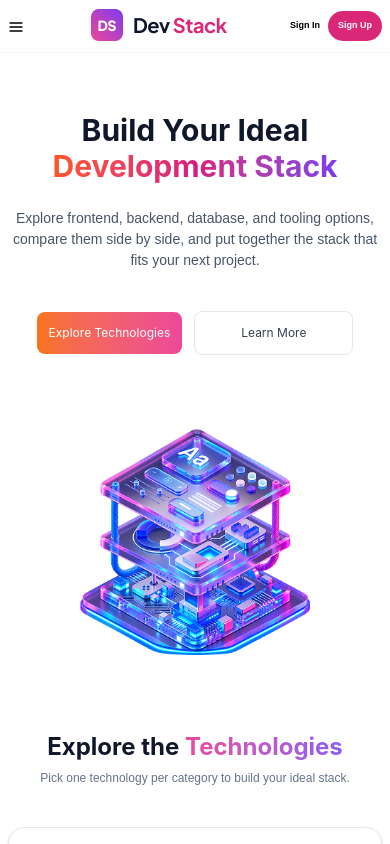
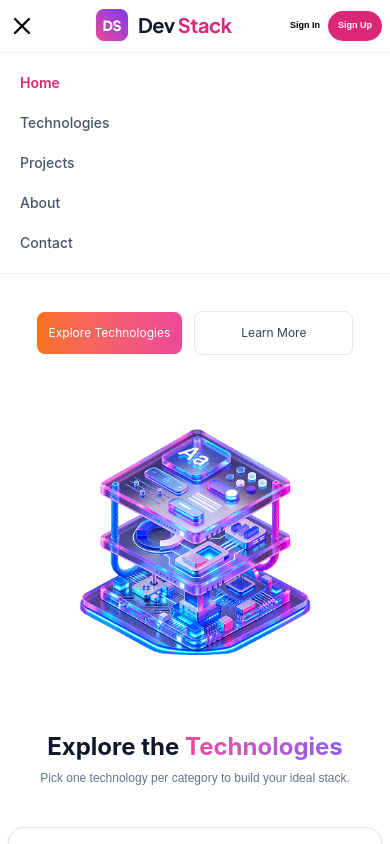
Before and after one commit to limon9901/Assignment-5, a React (Vite) app: page / in a window 390 px wide. Both pictures are taken after a click on the button 17 px from the left and 26 px from the top of the page. Shown: the top 844 px of the page. Built offline with nearby package versions, Linux system fonts and the light colour scheme; grey boxes are pictures that could not be loaded.

Commit message:
website complied

```diff
--- a/index.html
+++ b/index.html
@@ -1,13 +1,16 @@
 <!doctype html>
 <html lang="en">
+
 <head>
   <meta charset="UTF-8" />
-    <link rel="icon" type="image/svg+xml" href="/favicon.svg" />
+  <link rel="icon" type="image/svg+xml" href="/logo.png" />
   <meta name="viewport" content="width=device-width, initial-scale=1.0" />
-    <title>assignment-5</title>
+  <title>Dev Stack</title>
 </head>
+
 <body>
   <div id="root"></div>
   <script type="module" src="/src/main.tsx"></script>
 </body>
+
 </html>
--- a/src/component/Footer.tsx
+++ b/src/component/Footer.tsx
@@ -48,10 +48,10 @@ const Footer = () => {
                 </div>
                 <hr className="md:mt-14 mt-7 border-[#F1F5F9] " />
                 {/* Copyright */}
-                <div className="flex md:justify-between justify-center mt-8 mb-12 gap-4 ">
+                <div className="flex md:justify-between justify-center mt-8 mb-12 gap-4 md:px-0 p-2">
                     <p className="text-[#94A3B8] text-[12px]">© 2026 Dev Stack. All rights reserved.</p>
                     <div>
-                        <ul className="flex mdgap-6 gap-3 text-[#94A3B8]  text-[12px]">
+                        <ul className="flex md:gap-6 gap-3 text-[#94A3B8]  text-[12px]">
                             <li>Privacy</li>
                             <li>Terms</li>
                         </ul>
--- a/src/component/Nav.tsx
+++ b/src/component/Nav.tsx
@@ -1,18 +1,35 @@
-
-import { FiMenu } from 'react-icons/fi'
+import { useState } from 'react'
+import { FiMenu, FiX } from 'react-icons/fi'
 import logo from '../assets/logo-text.png'
 
 const Nav = () => {
+
+    const [menuOpen, setMenuOpen] = useState<boolean>(false)
+
     return (
-        <div className=' fixed top-0 left-0 z-50 w-full border-b border-[#F1F5F9] bg-white   '>
+        <div className='fixed top-0 left-0 z-50 w-full border-b border-[#F1F5F9] bg-white'>
+
             <nav className='sm:container w-full mx-auto md:py-6 flex items-center justify-between font-plusfont p-2 md:px-0'>
-                <button className='md:hidden w-4.5 h-3.5 '><FiMenu  /></button>
-                {/* logo */}
-                <div >
-                    <img src={logo} alt="" />
+
+                {/* Hamburger */}
+                <button
+                    onClick={() => setMenuOpen(!menuOpen)}
+                    className='md:hidden'
+                >
+                    {menuOpen ? (
+                        <FiX className='size-7' />
+                    ) : (
+                        <FiMenu className='size-7' />
+                    )}
+                </button>
+
+                {/* Logo */}
+                <div>
+                    <img src={logo} alt="Logo" />
                 </div>
-                {/* menu section */}
-                <div className=' hidden md:block '>
+
+                {/* Desktop Menu */}
+                <div className='hidden md:block'>
                     <ul className='flex items-center gap-7 text-sm font-medium text-[#475569]'>
                         <li className='text-[#DB2777] font-semibold'>Home</li>
                         <li>Technologies</li>
@@ -21,12 +38,38 @@ const Nav = () => {
                         <li>Contact</li>
                     </ul>
                 </div>
-                {/* Login  */}
-                <div className='flex items-center md:gap-5 gap-2 md:text-sm text-[9px] '>
-                    <button type='button' className='font-bold md:font-medium'>Sign In</button>
-                    <button type='button' className='md:px-5 px-2.5 md:py-2.5 py-2 bg-[#DB2777] rounded-full text-white font-semibold'>Sign Up</button>
+
+                {/* Login */}
+                <div className='flex items-center md:gap-5 gap-2 md:text-sm text-[9px]'>
+                    <button
+                        type='button'
+                        className='font-bold md:font-medium'
+                    >
+                        Sign In
+                    </button>
+
+                    <button
+                        type='button'
+                        className='md:px-5 px-2.5 md:py-2.5 py-2 bg-[#DB2777] rounded-full text-white font-semibold'
+                    >
+                        Sign Up
+                    </button>
                 </div>
+
             </nav>
+
+            {/* Mobile Menu */}
+            {menuOpen && (
+                <div className='md:hidden border-t border-[#F1F5F9] bg-white px-5 py-5'>
+                    <ul className='flex flex-col gap-5 text-sm font-medium text-[#475569]'>
+                        <li className='text-[#DB2777] font-semibold'>Home</li>
+                        <li>Technologies</li>
+                        <li>Projects</li>
+                        <li>About</li>
+                        <li>Contact</li>
+                    </ul>
+                </div>
+            )}
 
         </div>
     )
```
Also changed, not shown: public/logo.png (added). Lines whose indentation alone changed are shown as unchanged.
